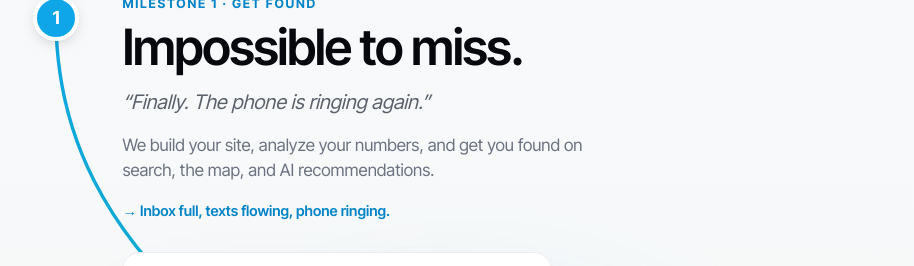
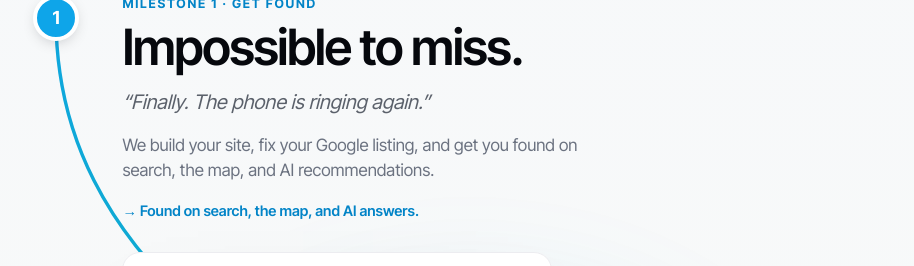
Before and after one commit to staybookt/staybookt-investor, a Next.js app: page /how-it-works in a window 1280 px wide. Shown: the part 2000-2266 px from the top of the page, without its empty margins (142-1056 px from the left). Built offline with nearby package versions, Linux system fonts and the light colour scheme; no server answers.

Commit message:
stage: HowItWorks.tsx

```diff
--- a/components/v4/HowItWorks.tsx
+++ b/components/v4/HowItWorks.tsx
@@ -24,8 +24,16 @@ const STOPS: Stop[] = [
   {
     id: 'found', n: '1', label: 'Get found', promise: 'Impossible to miss.', voice: 'Finally. The phone is ringing again.',
     accent: '#0ea5e9', accentD: '#0284c7', side: 'left', surface: 'getfound',
-    beat: 'We build your site, analyze your numbers, and get you found on search, the map, and AI recommendations.',
-    result: 'Inbox full, texts flowing, phone ringing.',
+    /* "analyze your numbers" was Pulse residue. We are not the bookkeeper and there is no
+       analytics product described anywhere else on this site, so it promised a service
+       that does not exist.
+
+       "Inbox full, texts flowing, phone ringing" is a promised volume of leads, which our
+       own FAQ calls guessing: "Do you promise me a number of leads? No, and anyone who does
+       is guessing." The result is the mechanism now. We can promise to make you findable.
+       We cannot promise a full inbox. */
+    beat: 'We build your site, fix your Google listing, and get you found on search, the map, and AI recommendations.',
+    result: 'Found on search, the map, and AI answers.',
     steps: [
       { t: 'We build you a proper website.', b: 'Fast, works on a phone, made to turn a visitor into a call. Built and hosted for you, nothing to manage.' },
       { t: 'We fix your Google listing.', b: 'The thing that pops up when someone searches for what you do. We fill it out, keep it current, and get Google to trust it.' },
@@ -56,7 +64,10 @@ const STOPS: Stop[] = [
     beat: 'After a year of this, the business runs without you standing in the middle of it. What you do with that is entirely your call. Most owners do not want out. They want the good half of the job back.',
     result: 'Do the part you love, hand it to family, or sell it.',
     steps: [
-      { t: 'We build something that runs without you.', b: 'Everything in the first year points at one thing: the phone gets answered, the jobs get booked and the money lands whether you are standing there or not.' },
+      /* "runs without you" is banned language (see app/layout.tsx) and it survived here.
+         The whole control-preserving voice is "You run the business. We run the busywork"
+         and "we take the busywork, not the business". This one line sidelined the owner. */
+      { t: 'We build something that keeps running when you step away.', b: 'Everything in the first year points at one thing: the phone gets answered, the jobs get booked and the money lands whether you are standing there or not.' },
       { t: 'The work gets steady, not seasonal.', b: 'Recurring service work, and past customers coming back on their own, so the year stops starting from zero every January.' },
       { t: 'You take the driver seat.', b: 'Keep it and go back to the work you love, hand it to a family member, or sell it. You never have to use the last door. You just get to have it.' },
       { t: 'And we take no cut of it.', b: 'No commission on your jobs, no share of your revenue, no share of what the business is worth when you sell. The monthly fee is the whole deal. What you built stays yours.' },
```
